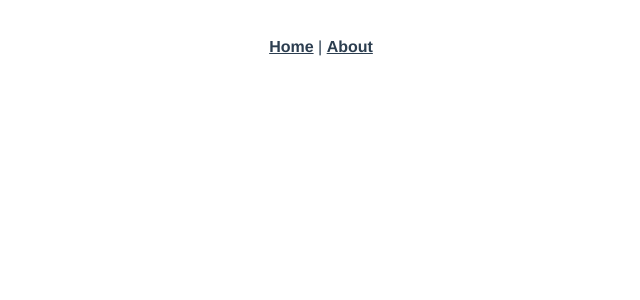
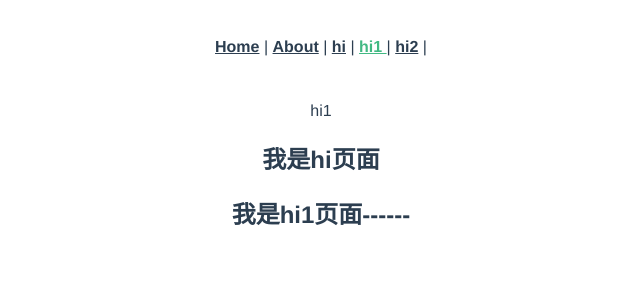
Before and after one commit to zhaoxin311/vue_router_demo_jspang, a Vue app: page /hi/hi1 in a window 1280 px wide. Shown: the top 300 px of the page, without its empty margins (319-959 px from the left). Built offline with nearby package versions, Linux system fonts and the light colour scheme.

Commit message:
vue-router如何参数传递

```diff
--- a/src/App.vue
+++ b/src/App.vue
@@ -1,9 +1,24 @@
 <template>
   <div id="app">
     <div id="nav">
-      <router-link to="/">Home</router-link> |
+      <router-link to="/">Home</router-link>
+      |
       <router-link to="/about">About</router-link>
+      |
+      <router-link to="/hi">hi</router-link>
+      |
+      <!-- 传值的第二种方式，name对应router中的name，params是要传递的参数，可以传多个参数 -->
+      <router-link
+        :to="{ name: 'hi1', params: { username: 'jspang', id: 22 } }"
+      >
+        hi1
+      </router-link>
+      |
+      <router-link to="/hi/hi2">hi2</router-link>
+      |
     </div>
+    <!-- 类似于面包屑的功能  传值的第一种方式 -->
+    <p>{{ $route.name }}</p>
     <router-view />
   </div>
 </template>
--- a/src/components/HelloWorld.vue
+++ b/src/components/HelloWorld.vue
@@ -2,11 +2,13 @@
   <div class="hello">
     <h1>{{ msg }}</h1>
     <p>
-      For a guide and recipes on how to configure / customize this project,<br />
+      For a guide and recipes on how to configure / customize this project,
+      <br />
       check out the
-      <a href="https://cli.vuejs.org" target="_blank" rel="noopener"
-        >vue-cli documentation</a
-      >.
+      <a href="https://cli.vuejs.org" target="_blank" rel="noopener">
+        vue-cli documentation
+      </a>
+      .
     </p>
     <h3>Installed CLI Plugins</h3>
     <ul>
@@ -15,32 +17,36 @@
           href="https://github.com/vuejs/vue-cli/tree/dev/packages/%40vue/cli-plugin-babel"
           target="_blank"
           rel="noopener"
-          >babel</a
         >
+          babel
+        </a>
       </li>
       <li>
         <a
           href="https://github.com/vuejs/vue-cli/tree/dev/packages/%40vue/cli-plugin-router"
           target="_blank"
           rel="noopener"
-          >router</a
         >
+          router
+        </a>
       </li>
       <li>
         <a
           href="https://github.com/vuejs/vue-cli/tree/dev/packages/%40vue/cli-plugin-vuex"
           target="_blank"
           rel="noopener"
-          >vuex</a
         >
+          vuex
+        </a>
       </li>
       <li>
         <a
           href="https://github.com/vuejs/vue-cli/tree/dev/packages/%40vue/cli-plugin-eslint"
           target="_blank"
           rel="noopener"
-          >eslint</a
         >
+          eslint
+        </a>
       </li>
     </ul>
     <h3>Essential Links</h3>
@@ -49,19 +55,19 @@
         <a href="https://vuejs.org" target="_blank" rel="noopener">Core Docs</a>
       </li>
       <li>
-        <a href="https://forum.vuejs.org" target="_blank" rel="noopener"
-          >Forum</a
-        >
+        <a href="https://forum.vuejs.org" target="_blank" rel="noopener">
+          Forum
+        </a>
       </li>
       <li>
-        <a href="https://chat.vuejs.org" target="_blank" rel="noopener"
-          >Community Chat</a
-        >
+        <a href="https://chat.vuejs.org" target="_blank" rel="noopener">
+          Community Chat
+        </a>
       </li>
       <li>
-        <a href="https://twitter.com/vuejs" target="_blank" rel="noopener"
-          >Twitter</a
-        >
+        <a href="https://twitter.com/vuejs" target="_blank" rel="noopener">
+          Twitter
+        </a>
       </li>
       <li>
         <a href="https://news.vuejs.org" target="_blank" rel="noopener">News</a>
@@ -70,9 +76,9 @@
     <h3>Ecosystem</h3>
     <ul>
       <li>
-        <a href="https://router.vuejs.org" target="_blank" rel="noopener"
-          >vue-router</a
-        >
+        <a href="https://router.vuejs.org" target="_blank" rel="noopener">
+          vue-router
+        </a>
       </li>
       <li>
         <a href="https://vuex.vuejs.org" target="_blank" rel="noopener">vuex</a>
@@ -82,21 +88,23 @@
           href="https://github.com/vuejs/vue-devtools#vue-devtools"
           target="_blank"
           rel="noopener"
-          >vue-devtools</a
         >
+          vue-devtools
+        </a>
       </li>
       <li>
-        <a href="https://vue-loader.vuejs.org" target="_blank" rel="noopener"
-          >vue-loader</a
-        >
+        <a href="https://vue-loader.vuejs.org" target="_blank" rel="noopener">
+          vue-loader
+        </a>
       </li>
       <li>
         <a
           href="https://github.com/vuejs/awesome-vue"
           target="_blank"
           rel="noopener"
-          >awesome-vue</a
         >
+          awesome-vue
+        </a>
       </li>
     </ul>
   </div>
@@ -104,11 +112,11 @@
 
 <script>
 export default {
-  name: "HelloWorld",
+  name: 'HelloWorld',
   props: {
-    msg: String,
-  },
-};
+    msg: String
+  }
+}
 </script>
 
 <!-- Add "scoped" attribute to limit CSS to this component only -->
--- /dev/null
+++ b/src/components/hi.vue
@@ -0,0 +1,19 @@
+<template>
+  <div class="hello">
+    <h2>{{ message }}</h2>
+    <router-view />
+  </div>
+</template>
+
+<script>
+export default {
+  name: 'hello',
+  data() {
+    return {
+      message: '我是hi页面'
+    }
+  }
+}
+</script>
+
+<style scoped lang="scss"></style>
--- /dev/null
+++ b/src/components/hi1.vue
@@ -0,0 +1,20 @@
+<template>
+  <div class="hi1">
+    <h2>
+      {{ message }}---{{ $route.params.username }}---{{ $route.params.id }}
+    </h2>
+  </div>
+</template>
+
+<script>
+export default {
+  name: 'hi1',
+  data() {
+    return {
+      message: '我是hi1页面'
+    }
+  }
+}
+</script>
+
+<style scoped lang="scss"></style>
--- /dev/null
+++ b/src/components/hi2.vue
@@ -0,0 +1,18 @@
+<template>
+  <div class="hi2">
+    <h2>{{ message }}</h2>
+  </div>
+</template>
+
+<script>
+export default {
+  name: 'hi2',
+  data() {
+    return {
+      message: '我是hi2页面'
+    }
+  }
+}
+</script>
+
+<style scoped lang="scss"></style>
--- a/src/router/index.js
+++ b/src/router/index.js
@@ -1,30 +1,38 @@
-import Vue from "vue";
-import VueRouter from "vue-router";
-import Home from "../views/Home.vue";
+import Vue from 'vue'
+import VueRouter from 'vue-router'
+import Home from '../views/Home.vue'
+import hi from '../components/hi.vue'
+import hi1 from '../components/hi1.vue'
+import hi2 from '../components/hi2.vue'
 
-Vue.use(VueRouter);
+Vue.use(VueRouter)
 
 const routes = [
   {
-    path: "/",
-    name: "Home",
-    component: Home,
+    path: '/',
+    name: 'Home',
+    component: Home
   },
   {
-    path: "/about",
-    name: "About",
-    // route level code-splitting
-    // this generates a separate chunk (about.[hash].js) for this route
-    // which is lazy-loaded when the route is visited.
-    component: () =>
-      import(/* webpackChunkName: "about" */ "../views/About.vue"),
+    path: '/about',
+    name: 'About',
+    component: () => import('../views/About.vue')
   },
-];
+  {
+    path: '/hi',
+    component: hi,
+    children: [
+      { path: '/', name: 'Hello/hi', component: hi },
+      { path: 'hi1', name: 'hi1', component: hi1 },
+      { path: 'hi2', name: 'hi2', component: hi2 }
+    ]
+  }
+]
 
 const router = new VueRouter({
-  mode: "history",
+  mode: 'history',
   base: process.env.BASE_URL,
-  routes,
-});
+  routes
+})
 
-export default router;
+export default router
```
Also changed, not shown: 1 other file (tests, documents, lock files or other folders).
